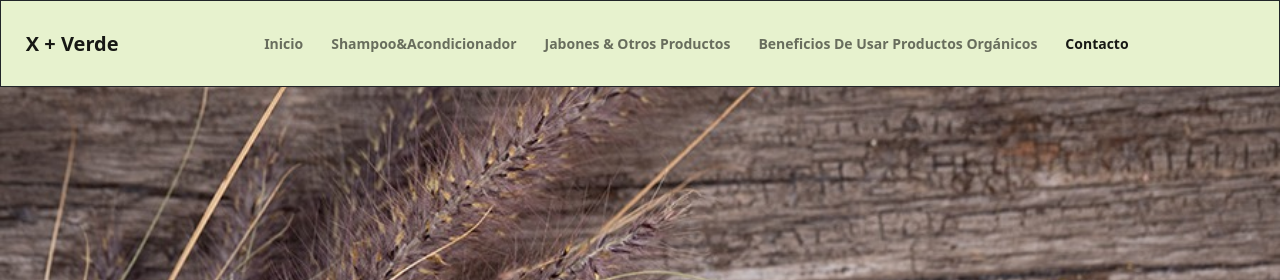
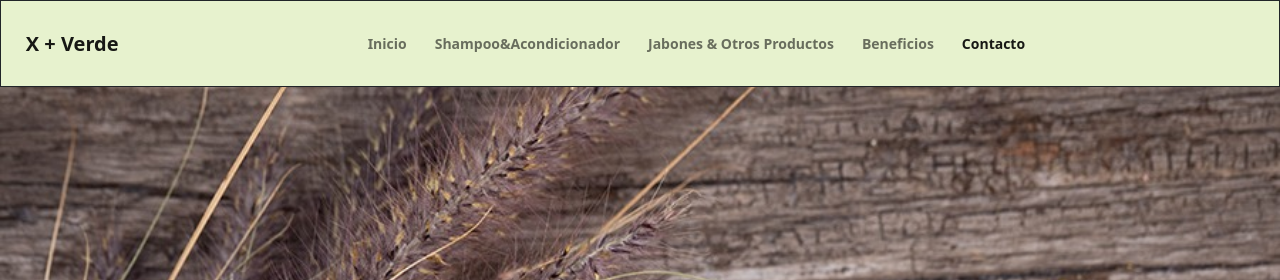
Before and after one commit to ManuelAchaval/proyecto-sass1.5, a website: page paginas/contacto.html in a window 1280 px wide. Shown: the top 280 px of the page. Drawn offline with Linux system fonts and the light colour scheme.

Commit message:
acorte palabras del nav

```diff
--- a/paginas/contacto.html
+++ b/paginas/contacto.html
@@ -42,8 +42,7 @@
                                     Productos</a>
                             </li>
                             <li class="nav-item">
-                                <a class="nav-link" href="beneficios-p-organicos.html">Beneficios de usar
-                                    Productos orgánicos</a>
+                                <a class="nav-link" href="beneficios-p-organicos.html">Beneficios</a>
                             </li>
                             <li class="nav-item">
                                 <a class="nav-link active" href="contacto.html">Contacto</a>
```
Also changed, not shown: index.html (+1 -2 lines), paginas/beneficios-p-organicos.html (+1 -2 lines), paginas/jabones-otros-productos.html (+1 -2 lines), paginas/shampoo-acondicionador.html (+1 -2 lines).
